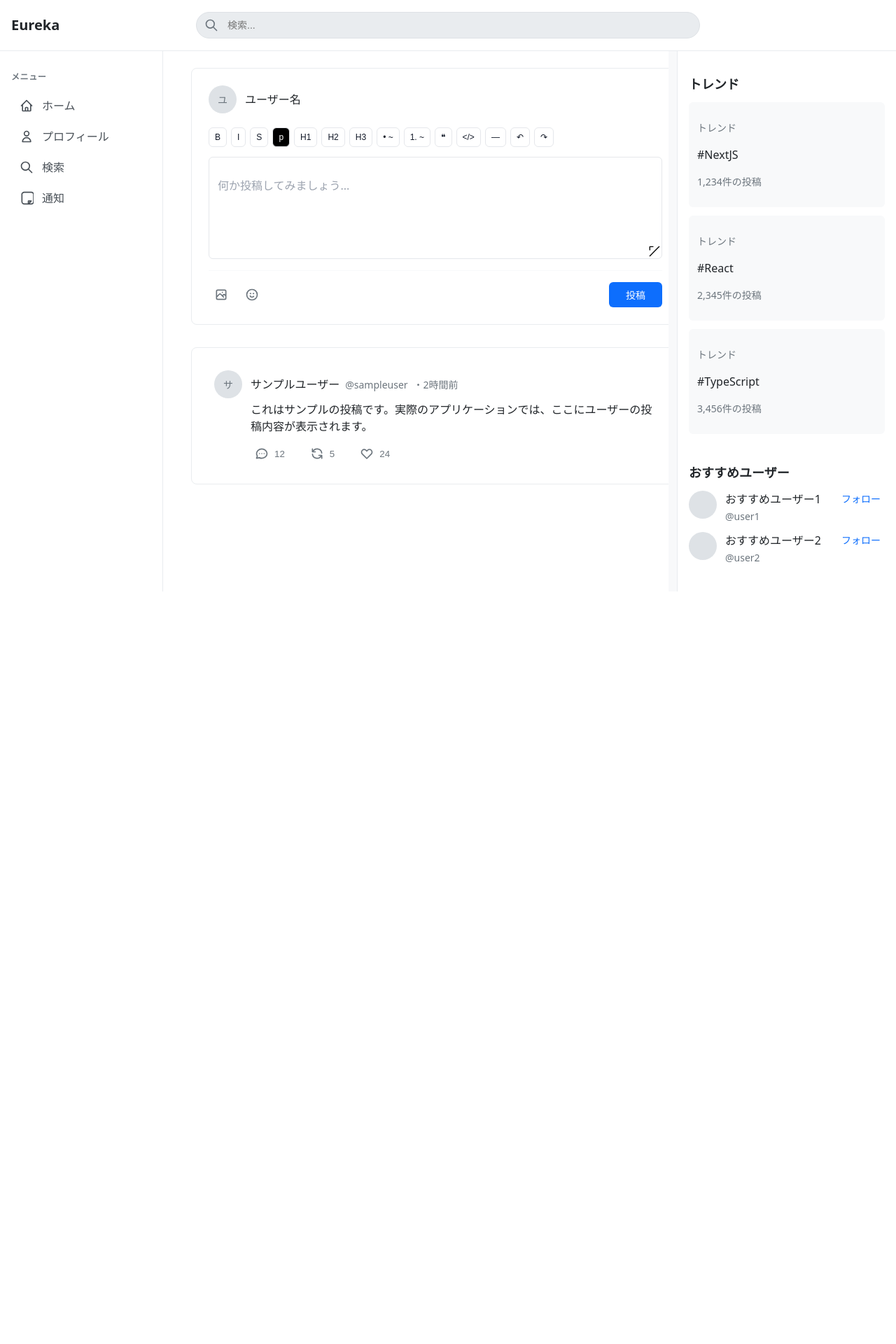
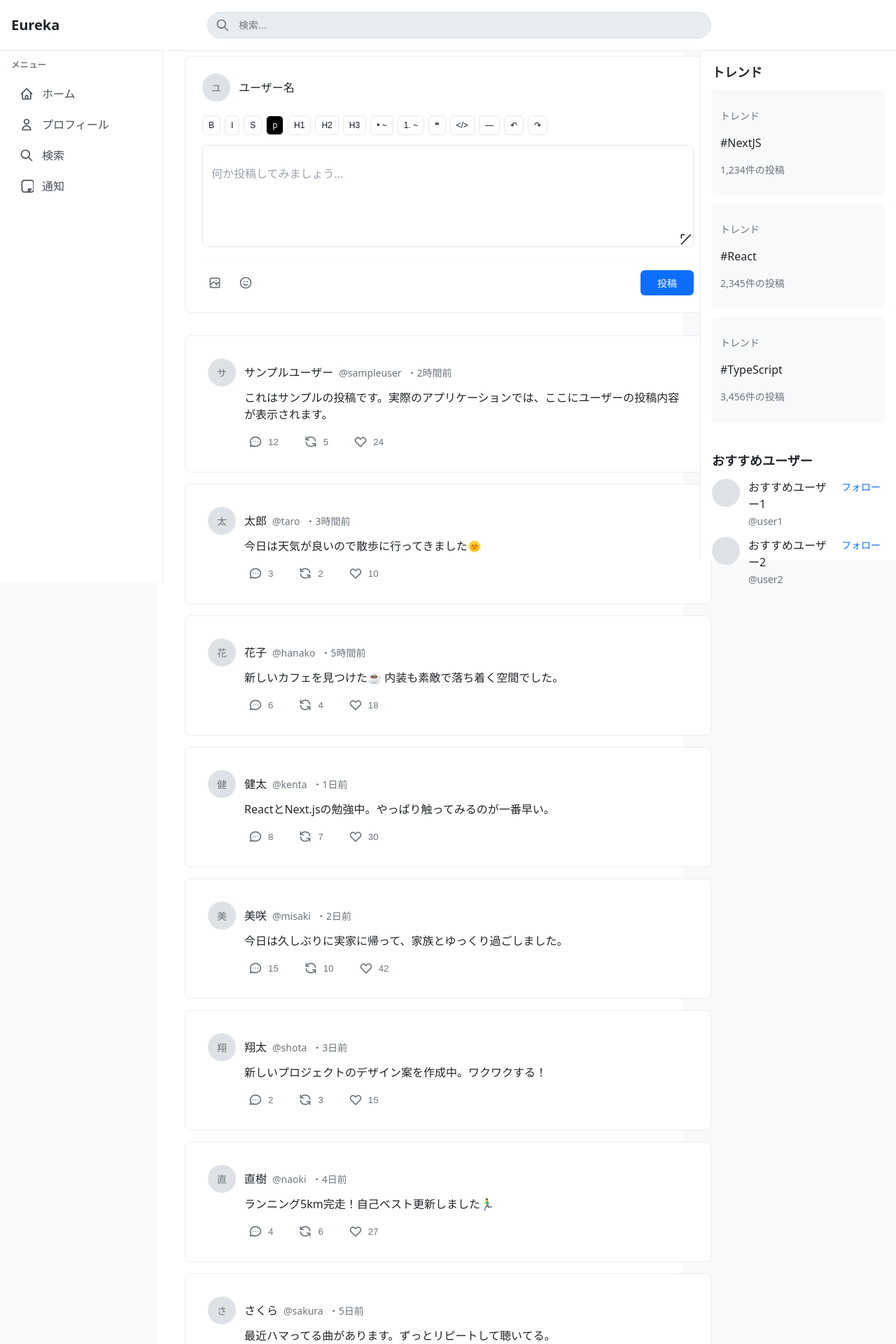
Before and after one commit to Uncle-Peke/eureka-editor-proto, a Next.js app in the folder frontend/: page / in a window 1280 px wide. Shown: the top 1920 px of the page at 70% size. Before the commit the page ends 845 px from the top, so only its background shows below. Built offline with nearby package versions, Linux system fonts and the light colour scheme.

Commit message:
フロントエンドの投稿データを追加し、ページコンポーネントに新しい投稿を表示。ヘッダー、サイドバー、右サイドバーのスタイルを調整し、レイアウトを改善しました。

```diff
--- a/frontend/src/app/page.tsx
+++ b/frontend/src/app/page.tsx
@@ -18,6 +18,96 @@ export default function Page() {
       likes: 24,
       reposts: 5,
       replies: 12,
+    },
+    {
+      id: "2",
+      content: "今日は天気が良いので散歩に行ってきました🌞",
+      username: "太郎",
+      userHandle: "@taro",
+      timestamp: "3時間前",
+      likes: 10,
+      reposts: 2,
+      replies: 3,
+    },
+    {
+      id: "3",
+      content: "新しいカフェを見つけた☕ 内装も素敵で落ち着く空間でした。",
+      username: "花子",
+      userHandle: "@hanako",
+      timestamp: "5時間前",
+      likes: 18,
+      reposts: 4,
+      replies: 6,
+    },
+    {
+      id: "4",
+      content: "ReactとNext.jsの勉強中。やっぱり触ってみるのが一番早い。",
+      username: "健太",
+      userHandle: "@kenta",
+      timestamp: "1日前",
+      likes: 30,
+      reposts: 7,
+      replies: 8,
+    },
+    {
+      id: "5",
+      content: "今日は久しぶりに実家に帰って、家族とゆっくり過ごしました。",
+      username: "美咲",
+      userHandle: "@misaki",
+      timestamp: "2日前",
+      likes: 42,
+      reposts: 10,
+      replies: 15,
+    },
+    {
+      id: "6",
+      content: "新しいプロジェクトのデザイン案を作成中。ワクワクする！",
+      username: "翔太",
+      userHandle: "@shota",
+      timestamp: "3日前",
+      likes: 15,
+      reposts: 3,
+      replies: 2,
+    },
+    {
+      id: "7",
+      content: "ランニング5km完走！自己ベスト更新しました🏃‍♂️",
+      username: "直樹",
+      userHandle: "@naoki",
+      timestamp: "4日前",
+      likes: 27,
+      reposts: 6,
+      replies: 4,
+    },
+    {
+      id: "8",
+      content: "最近ハマってる曲があります。ずっとリピートして聴いてる。",
+      username: "さくら",
+      userHandle: "@sakura",
+      timestamp: "5日前",
+      likes: 33,
+      reposts: 8,
+      replies: 5,
+    },
+    {
+      id: "9",
+      content: "AIについての勉強会に参加。とても刺激になった！",
+      username: "優斗",
+      userHandle: "@yuto",
+      timestamp: "1週間前",
+      likes: 21,
+      reposts: 5,
+      replies: 3,
+    },
+    {
+      id: "10",
+      content: "久しぶりに映画館へ。やっぱり大画面は迫力が違う！🎬",
+      username: "玲奈",
+      userHandle: "@rena",
+      timestamp: "1週間前",
+      likes: 40,
+      reposts: 12,
+      replies: 9,
     },
   ]);
   const [editorContent, setEditorContent] = useState("");
--- a/frontend/src/components/layout/Header.tsx
+++ b/frontend/src/components/layout/Header.tsx
@@ -10,9 +10,15 @@ export default function Header() {
   return (
     <header
       style={{
+        position: "fixed",
+        top: 0,
+        left: 0,
+        right: 0,
+        zIndex: 1000,
         backgroundColor: "white",
         borderBottom: "1px solid #e9ecef",
         padding: "8px 16px",
+        width: "100%",
       }}
     >
       <div
--- a/frontend/src/components/layout/MainLayout.tsx
+++ b/frontend/src/components/layout/MainLayout.tsx
@@ -1,6 +1,7 @@
+// MainLayout.tsx
 "use client";
 
-import { ReactNode } from "react";
+import { ReactNode, useState } from "react";
 import Header from "./Header";
 import Sidebar from "./Sidebar";
 import RightSidebar from "./RightSidebar";
@@ -10,32 +11,54 @@ interface MainLayoutProps {
 }
 
 export default function MainLayout({ children }: MainLayoutProps) {
+  const [rightSidebarWidth, setRightSidebarWidth] = useState(280);
+  const headerH = 56;
+  const gap = 24;
+
   return (
     <div style={{ minHeight: "100vh", backgroundColor: "#f8f9fa" }}>
-      {/* ヘッダー */}
       <Header />
+      <div
+        style={{
+          display: "grid",
+          gridTemplateColumns: `200px minmax(0,1fr) ${rightSidebarWidth}px`,
+          columnGap: `${gap}px`,
+          width: "100%",
+          marginTop: `${headerH}px`,
+          minHeight: `calc(100vh - ${headerH}px)`,
+          alignItems: "start",
+        }}
+      >
+        {/* 左サイドバー（sticky / fixedは使わない） */}
+        <div style={{ position: "sticky", top: `${headerH}px` }}>
+          <Sidebar />
+        </div>
 
-      {/* メインコンテンツエリア */}
-      <div style={{ display: "flex", width: "100vw", minWidth: "100%" }}>
-        {/* 左サイドバー */}
-        <Sidebar />
-
-        {/* 中央のメインコンテンツ */}
+        {/* メイン（残り幅を自動で埋める） */}
         <main
           style={{
-            flex: "1 1 auto",
-            backgroundColor: "white",
-            minHeight: "calc(100vh - 60px)",
-            minWidth: 0,
-            overflow: "hidden",
-            paddingRight: "24px",
+            minWidth: 0, // 折返し時のはみ出し防止
+            background: "white",
+            // overflow: "hidden", // ← 削除（切れの原因）
+            // 必要なら: overflowY: "auto"
           }}
         >
           {children}
         </main>
 
-        {/* 右サイドバー */}
-        <RightSidebar />
+        {/* 右サイドバー（sticky / fixedは使わない） */}
+        <div
+          style={{
+            position: "sticky",
+            top: `${headerH}px`,
+            height: `calc(100vh - ${headerH}px)`,
+          }}
+        >
+          <RightSidebar
+            width={rightSidebarWidth}
+            onWidthChange={setRightSidebarWidth}
+          />
+        </div>
       </div>
     </div>
   );
--- a/frontend/src/components/layout/RightSidebar.tsx
+++ b/frontend/src/components/layout/RightSidebar.tsx
@@ -1,24 +1,20 @@
+// RightSidebar.tsx
 "use client";
 
-import { useState, useRef, useEffect } from "react";
+import { useEffect, useRef, useState } from "react";
 
-export default function RightSidebar() {
-  const [width, setWidth] = useState(280);
+interface RightSidebarProps {
+  width: number;
+  onWidthChange: (width: number) => void;
+}
+
+export default function RightSidebar({
+  width,
+  onWidthChange,
+}: RightSidebarProps) {
   const [isResizing, setIsResizing] = useState(false);
-  const sidebarRef = useRef<HTMLDivElement>(null);
   const startXRef = useRef(0);
   const startWidthRef = useRef(0);
-
-  const trends = [
-    { tag: "#NextJS", posts: "1,234件の投稿" },
-    { tag: "#React", posts: "2,345件の投稿" },
-    { tag: "#TypeScript", posts: "3,456件の投稿" },
-  ];
-
-  const recommendedUsers = [
-    { username: "おすすめユーザー1", handle: "@user1" },
-    { username: "おすすめユーザー2", handle: "@user2" },
-  ];
 
   const handleMouseDown = (e: React.MouseEvent) => {
     setIsResizing(true);
@@ -28,189 +24,152 @@ export default function RightSidebar() {
     document.body.style.userSelect = "none";
   };
 
-  const handleMouseMove = (e: MouseEvent) => {
+  useEffect(() => {
     if (!isResizing) return;
-
+    const onMove = (e: MouseEvent) => {
       const deltaX = startXRef.current - e.clientX;
-    const newWidth = Math.max(
-      200,
-      Math.min(500, startWidthRef.current + deltaX)
-    );
-    setWidth(newWidth);
+      const next = Math.min(500, Math.max(200, startWidthRef.current + deltaX));
+      onWidthChange(next);
     };
-
-  const handleMouseUp = () => {
+    const onUp = () => {
       setIsResizing(false);
       document.body.style.cursor = "";
       document.body.style.userSelect = "";
     };
+    window.addEventListener("mousemove", onMove);
+    window.addEventListener("mouseup", onUp);
+    return () => {
+      window.removeEventListener("mousemove", onMove);
+      window.removeEventListener("mouseup", onUp);
+    };
+  }, [isResizing, onWidthChange]);
 
-  useEffect(() => {
-    if (isResizing) {
-      document.addEventListener("mousemove", handleMouseMove);
-      document.addEventListener("mouseup", handleMouseUp);
-
-      return () => {
-        document.removeEventListener("mousemove", handleMouseMove);
-        document.removeEventListener("mouseup", handleMouseUp);
-      };
-    }
-  }, [isResizing]);
+  const trends = [
+    { tag: "#NextJS", posts: "1,234件の投稿" },
+    { tag: "#React", posts: "2,345件の投稿" },
+    { tag: "#TypeScript", posts: "3,456件の投稿" },
+  ];
+  const users = [
+    { username: "おすすめユーザー1", handle: "@user1" },
+    { username: "おすすめユーザー2", handle: "@user2" },
+  ];
 
   return (
     <aside
-      ref={sidebarRef}
       style={{
-        width: `${width}px`,
-        minWidth: "200px",
-        maxWidth: "500px",
+        position: "relative", // ★ fixed/absolute禁止
+        width: "100%", // 親のグリッド列幅に一致
+        height: "100%",
         backgroundColor: "white",
         borderLeft: "1px solid #e9ecef",
-        minHeight: "calc(100vh - 60px)",
-        padding: "16px",
-        flexShrink: 0,
-        marginLeft: "12px",
-        position: "relative",
+        padding: 16,
+        boxSizing: "border-box",
       }}
     >
       {/* リサイズハンドル */}
       <div
+        onMouseDown={handleMouseDown}
         style={{
           position: "absolute",
-          left: "-4px",
+          left: -4,
           top: 0,
           bottom: 0,
-          width: "8px",
+          width: 8,
           cursor: "col-resize",
-          backgroundColor: "transparent",
-          zIndex: 10,
+          zIndex: 1,
         }}
-        onMouseDown={handleMouseDown}
       />
-      <div style={{ display: "flex", flexDirection: "column", gap: "24px" }}>
-        {/* トレンド */}
-        <div>
+
+      <div style={{ display: "flex", flexDirection: "column", gap: 24 }}>
+        <section>
           <h3
             style={{
-              fontSize: "18px",
+              fontSize: 18,
               fontWeight: "bold",
               color: "#212529",
-              marginBottom: "12px",
+              marginBottom: 12,
             }}
           >
             トレンド
           </h3>
+          <div style={{ display: "flex", flexDirection: "column", gap: 12 }}>
+            {trends.map((t) => (
               <div
-            style={{
-              display: "flex",
-              flexDirection: "column",
-              gap: "12px",
-            }}
+                key={t.tag}
+                style={{ padding: 12, background: "#f8f9fa", borderRadius: 6 }}
               >
-            {trends.map((trend, index) => (
-              <div
-                key={index}
-                style={{
-                  padding: "12px",
-                  backgroundColor: "#f8f9fa",
-                  borderRadius: "6px",
-                }}
-              >
-                <p style={{ fontSize: "14px", color: "#6c757d" }}>トレンド</p>
-                <p style={{ fontWeight: "500", color: "#212529" }}>
-                  {trend.tag}
-                </p>
-                <p style={{ fontSize: "14px", color: "#6c757d" }}>
-                  {trend.posts}
-                </p>
+                <p style={{ fontSize: 14, color: "#6c757d" }}>トレンド</p>
+                <p style={{ fontWeight: 500, color: "#212529" }}>{t.tag}</p>
+                <p style={{ fontSize: 14, color: "#6c757d" }}>{t.posts}</p>
               </div>
             ))}
           </div>
-        </div>
+        </section>
 
-        {/* おすすめユーザー */}
-        <div>
+        <section>
           <h3
             style={{
-              fontSize: "18px",
+              fontSize: 18,
               fontWeight: "bold",
               color: "#212529",
-              marginBottom: "12px",
+              marginBottom: 12,
             }}
           >
             おすすめユーザー
           </h3>
+          <div style={{ display: "flex", flexDirection: "column", gap: 12 }}>
+            {users.map((u) => (
               <div
-            style={{
-              display: "flex",
-              flexDirection: "column",
-              gap: "12px",
-            }}
-          >
-            {recommendedUsers.map((user, index) => (
-              <div
-                key={index}
-                style={{
-                  display: "flex",
-                  alignItems: "flex-start",
-                  gap: "12px",
-                }}
+                key={u.handle}
+                style={{ display: "flex", alignItems: "flex-start", gap: 12 }}
               >
                 <div
                   style={{
-                    width: "40px",
-                    height: "40px",
-                    backgroundColor: "#dee2e6",
+                    width: 40,
+                    height: 40,
+                    background: "#dee2e6",
                     borderRadius: "50%",
                   }}
-                ></div>
+                />
                 <div
                   style={{
                     flex: 1,
                     display: "flex",
                     alignItems: "center",
-                    minHeight: "40px",
+                    minHeight: 40,
                   }}
                 >
                   <div>
-                    <p
-                      style={{ fontWeight: "500", color: "#212529", margin: 0 }}
-                    >
-                      {user.username}
+                    <p style={{ fontWeight: 500, color: "#212529", margin: 0 }}>
+                      {u.username}
                     </p>
                     <p
                       style={{
-                        fontSize: "14px",
+                        fontSize: 14,
                         color: "#6c757d",
                         margin: "2px 0 0 0",
                       }}
                     >
-                      {user.handle}
+                      {u.handle}
                     </p>
                   </div>
                 </div>
                 <button
                   style={{
                     color: "#0d6efd",
-                    fontSize: "14px",
-                    fontWeight: "500",
+                    fontSize: 14,
+                    fontWeight: 500,
                     border: "none",
-                    backgroundColor: "transparent",
+                    background: "transparent",
                     cursor: "pointer",
                   }}
-                  onMouseEnter={(e) =>
-                    (e.currentTarget.style.color = "#0b5ed7")
-                  }
-                  onMouseLeave={(e) =>
-                    (e.currentTarget.style.color = "#0d6efd")
-                  }
                 >
                   フォロー
                 </button>
               </div>
             ))}
           </div>
-        </div>
+        </section>
       </div>
     </aside>
   );
--- a/frontend/src/components/layout/Sidebar.tsx
+++ b/frontend/src/components/layout/Sidebar.tsx
@@ -55,12 +55,16 @@ export default function Sidebar() {
   return (
     <aside
       style={{
+        position: "fixed",
+        top: "56px", // ヘッダーの高さ分下に配置
+        left: 0,
+        zIndex: 999,
         width: "200px",
         minWidth: "200px",
         maxWidth: "200px",
         backgroundColor: "white",
         borderRight: "1px solid #e9ecef",
-        minHeight: "calc(100vh - 60px)",
+        minHeight: "calc(100vh - 56px)", // ヘッダーの高さ分を引く
         padding: "16px",
         flexShrink: 0,
       }}
```
Lines whose indentation alone changed are shown as unchanged.
